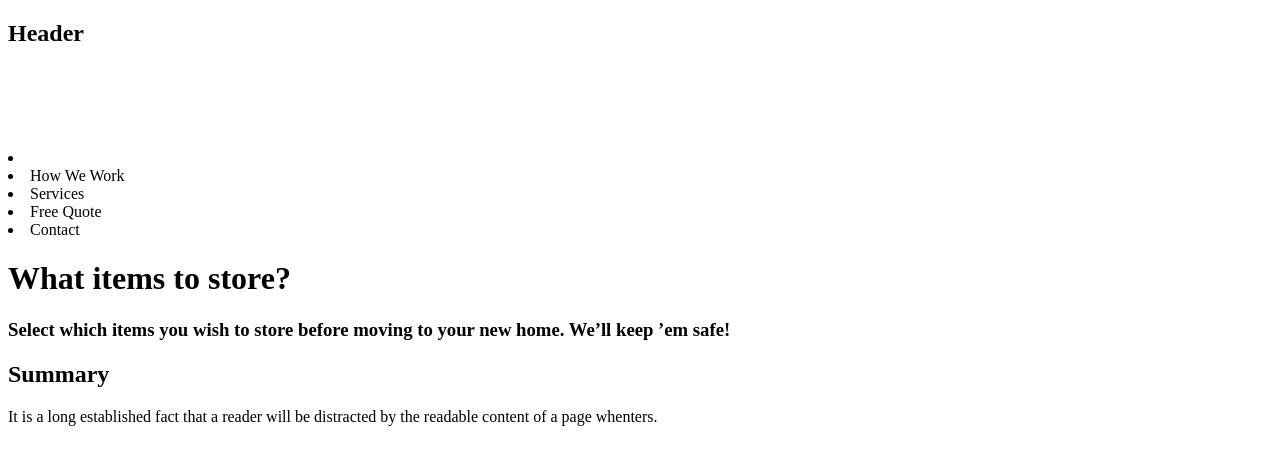
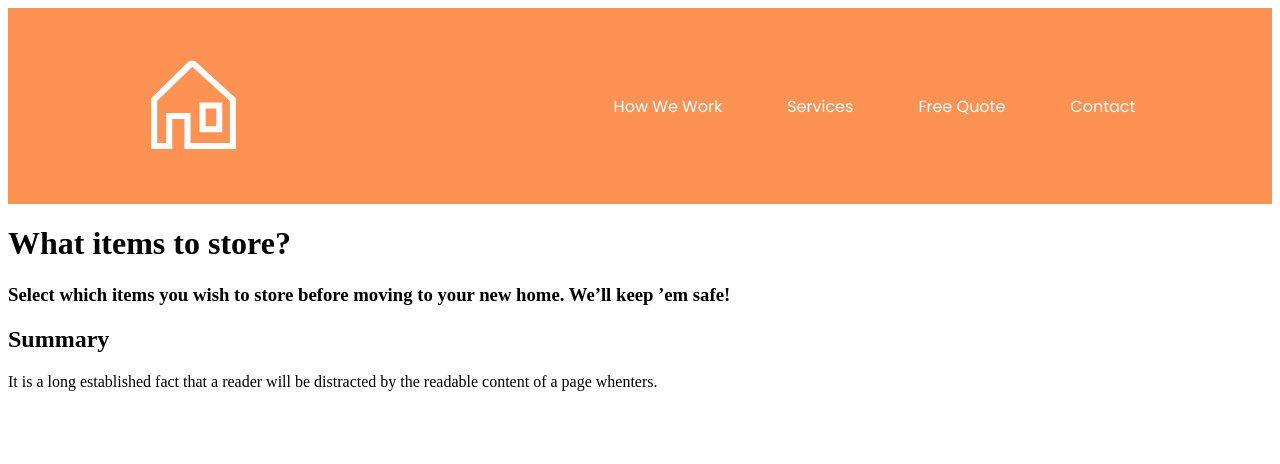
Before and after one commit to ArticislandOfficial/Challenge, a React (Create React App) app: page / in a window 1280 px wide. Shown: the top 464 px of the page. Built offline with nearby package versions, Linux system fonts and the light colour scheme.

Commit message:
terminando el Header

```diff
--- a/public/index.html
+++ b/public/index.html
@@ -24,6 +24,7 @@
       work correctly both with client-side routing and a non-root public URL.
       Learn how to configure a non-root public URL by running `npm run build`.
     -->
+    <link rel="preconnect" href="https://fonts.googleapis.com"><link rel="preconnect" href="https://fonts.gstatic.com" crossorigin><link href="https://fonts.googleapis.com/css2?family=Poppins&display=swap" rel="stylesheet">
     <title>Challenge</title>
   </head>
   <body>
--- a/src/App.js
+++ b/src/App.js
@@ -1,5 +1,6 @@
 import React from 'react'
 import HomePage from './pages/HomePage'
+import "./styles/style.css";
 
 function App() {
   return (
--- a/src/components/Header.jsx
+++ b/src/components/Header.jsx
@@ -3,15 +3,17 @@ import images from "../images/images";
 const Header = () => {
   return (
     <>
-      <h2>Header</h2>
-      <nav className="">
-        <li>
+      {/* <h2>Header</h2> */}
+      <nav className="Rectangle8">
+        <article className="paraImg">
           <img src={images.img1} alt="" />
-        </li>
-        <li>How We Work</li>
-        <li>Services</li>
-        <li>Free Quote</li>
-        <li>Contact</li>
+        </article>
+        <article className="barraNav">
+          <li>How We Work</li>
+          <li>Services</li>
+          <li>Free Quote</li>
+          <li>Contact</li>
+        </article>
       </nav>
     </>
   );
--- a/src/pages/HomePage.jsx
+++ b/src/pages/HomePage.jsx
@@ -1,4 +1,5 @@
 import React from 'react'
+import "../styles/style.css";
 import Contenido from '../components/Contenido'
 import Footer from '../components/Footer'
 import Header from '../components/Header'
@@ -7,7 +8,7 @@ const HomePage = () => {
   return (
 
     <div>
-        <Header/>
+        <Header />
         <Contenido/>
         <Footer/>
     </div>
--- /dev/null
+++ b/src/styles/style.css
@@ -0,0 +1,22 @@
+/* Header */
+
+.Rectangle8 {
+  display: flex;
+  justify-content: center;
+  align-items: center;
+  gap: 372px;
+  width: auto;
+  height: 196px;
+  background: #fd9255;
+  color: #ffffff;
+}
+.barraNav {
+  display: flex;
+  list-style: none;
+  /* margin: 376px; */
+  justify-content: space-between;
+  gap: 65px;
+  font-family: "Poppins";
+  font-style: normal;
+  font-weight: 400;
+}
```
